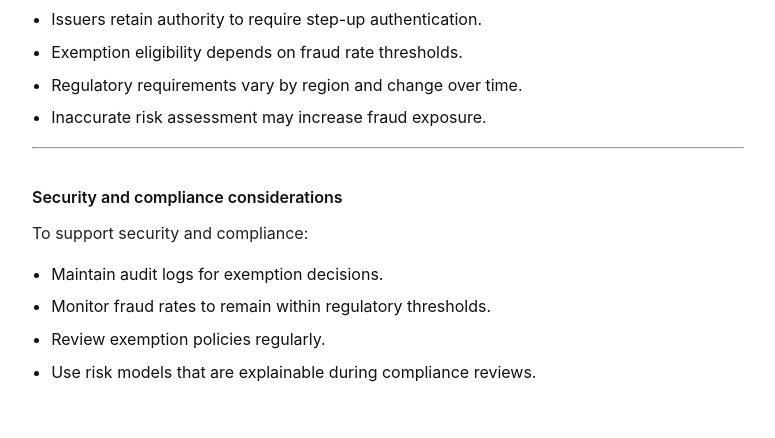
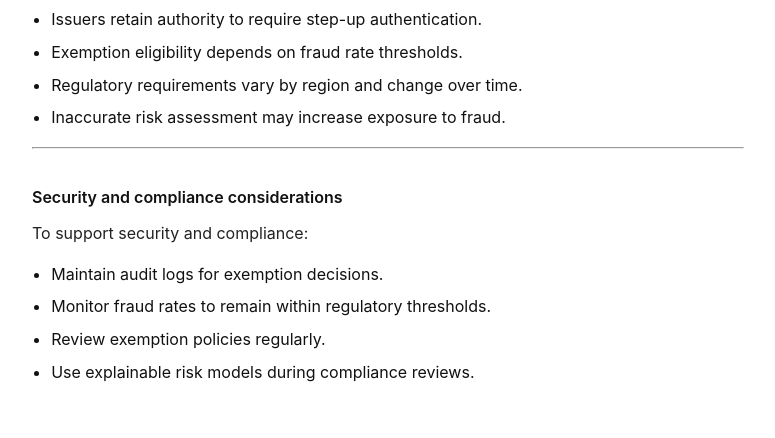
Before and after one commit to malynovskayuliia-eng/malynovskayuliia-eng.github.io, a Jekyll site: the page built from risk-based-3ds-exemptions.md, in a window 1280 px wide. Shown: the part 1089-1527 px from the top of the page, without its empty margins (252-1027 px from the left). Built offline with Jekyll 4.4.1, drawn with Linux system fonts in a browser that asks for light colours.

Commit message:
Update risk-based-3ds-exemptions.md

```diff
--- a/risk-based-3ds-exemptions.md
+++ b/risk-based-3ds-exemptions.md
@@ -43,7 +43,7 @@ The payment authorization flow:
 - Issuers retain authority to require step-up authentication.
 - Exemption eligibility depends on fraud rate thresholds.
 - Regulatory requirements vary by region and change over time.
-- Inaccurate risk assessment may increase fraud exposure.
+- Inaccurate risk assessment may increase exposure to fraud.
 
 ---
 
@@ -54,4 +54,4 @@ To support security and compliance:
 - Maintain audit logs for exemption decisions.
 - Monitor fraud rates to remain within regulatory thresholds.
 - Review exemption policies regularly.
-- Use risk models that are explainable during compliance reviews.
+- Use explainable risk models during compliance reviews.
```
